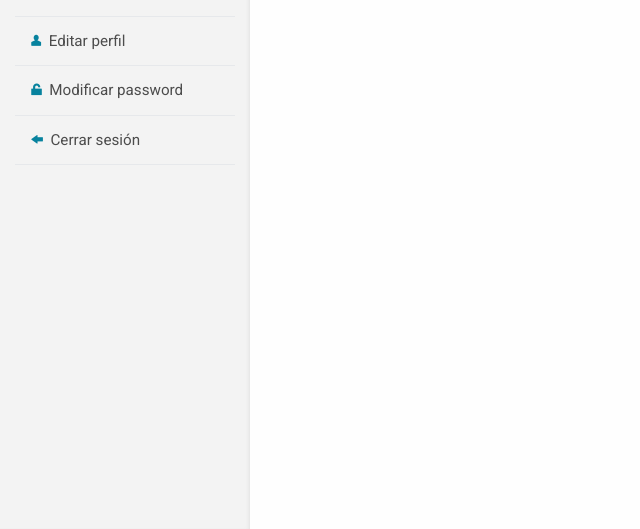
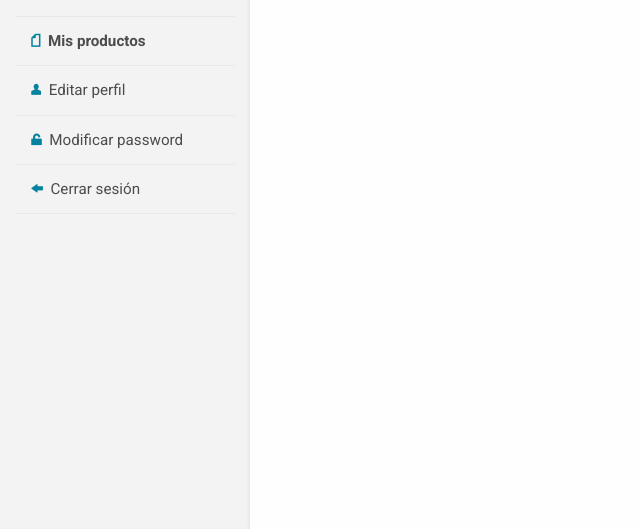
Before and after one commit to stanisger/dairmexModuloProductos, a CodeIgniter app: the page made by application/views/admin_view.php in a window 1280 px wide. Shown: the part 271-800 px from the top of the page, without its empty margins (0-640 px from the left). Run offline with CodeIgniter, Linux system fonts and the light colour scheme; data that the repository does not hold is empty; some libraries are stand-ins or nearby versions.

Commit message:
actividad finalizada

```diff
--- a/application/views/sidebar_menu_admin.php
+++ b/application/views/sidebar_menu_admin.php
@@ -32,10 +32,16 @@
               </a>
           </li>
            <li>
-
           	   <a href="<?php echo base_url().'Requisicion/requisicion_borrador'; ?>" class="<?php echo (strpos($_SERVER['REQUEST_URI'], 'Requisicion/requisicion_borrador')) ? 'is-active':''; ?>">
             	<i class="fi-page-add colorBlueDark"></i><span class="app-dashboard-sidebar-text bold">Requisiciones realizadas</span>
               </a>
+          </li>
+          <li>
+            <a
+             href="<?= base_url() . 'ProductosUI/index' ?>"
+             class="<?=strpos($_SERVER['REQUEST_URI'], 'ProductosUI/') ? 'is-active':'' ?>">
+            	<i class="fi-page colorBlueDark"></i><span class="app-dashboard-sidebar-text bold">Mis productos</span>
+            </a>
           </li>
           <li>
              <a href="<?php echo base_url().'Login/editar/'.$this->session->userdata('id_usuario'); ?>" class="<?php echo (strpos($_SERVER['REQUEST_URI'], 'Login/editar') || strpos($_SERVER['REQUEST_URI'], 'Login/update_user')) ? 'is-active':''; ?>">
```
Also changed, not shown: application/views/sidebar_menu.php (+7 -9 lines).
